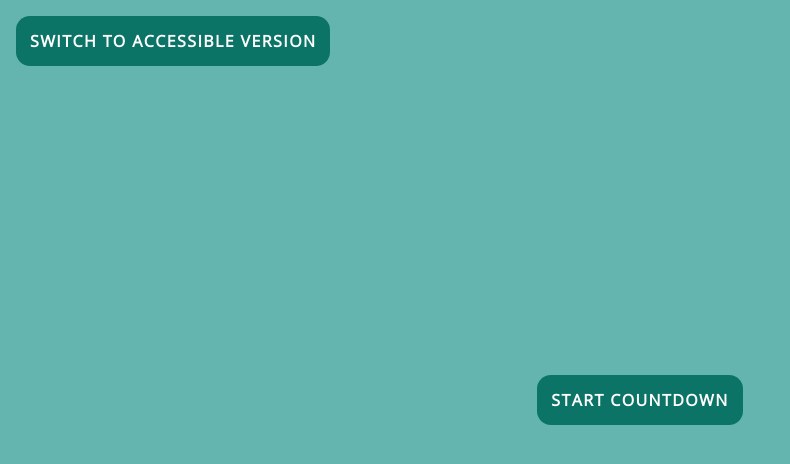
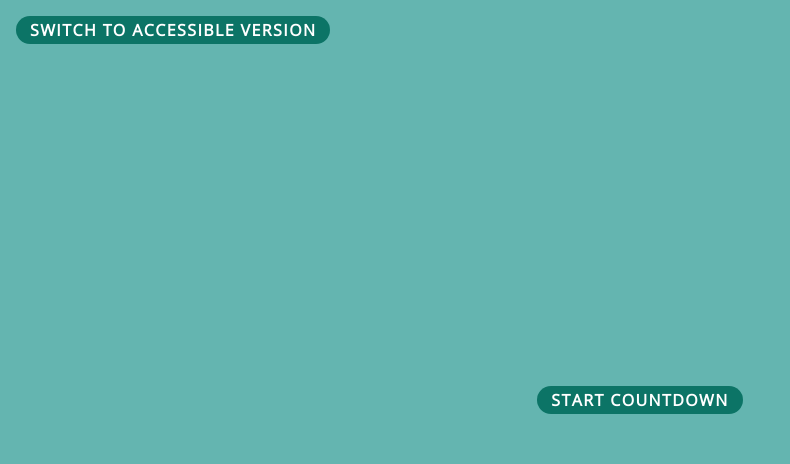
Before and after one commit to mesihtasci/countdown, a React (Create React App) app: page / in a window 1280 px wide. Shown: the top 464 px of the page, without its empty margins (0-790 px from the left). Built offline with nearby package versions, Linux system fonts and the light colour scheme.

Commit message:
change line-height for button

```diff
--- a/src/components/button/Button.module.css
+++ b/src/components/button/Button.module.css
@@ -16,6 +16,7 @@
   text-transform: uppercase;
   font-family: "Open Sans";
   letter-spacing: 1.4px;
+  line-height: 0;
 }
 
 .button:hover {
```
